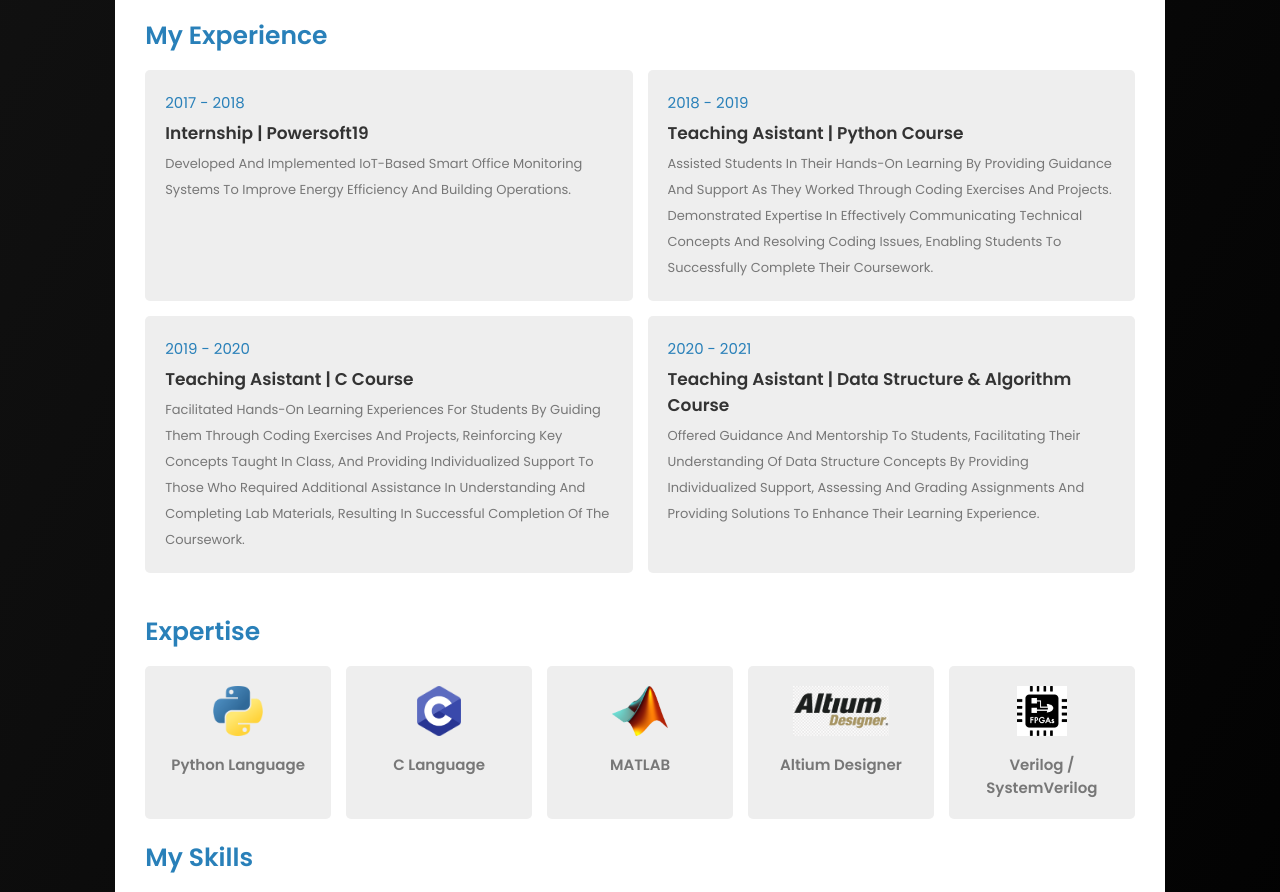
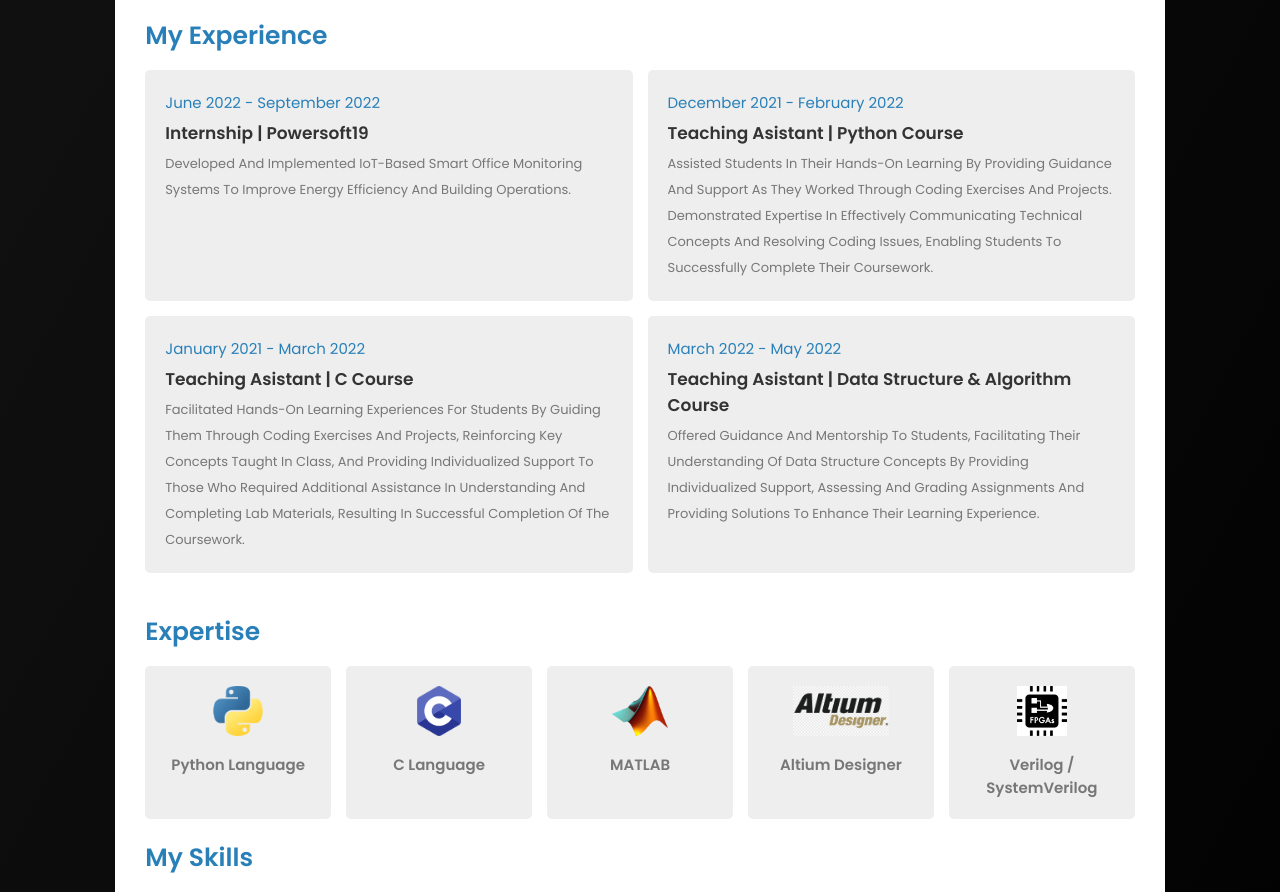
Before and after one commit to YazanHussnain/resume, a plain HTML site: page index.html in a window 1280 px wide. Shown: the part 884-1776 px from the top of the page. Drawn offline with Linux system fonts and the light colour scheme.

Commit message:
Update index.html

```diff
--- a/index.html
+++ b/index.html
@@ -101,22 +101,22 @@
             <h3 class="title">my experience</h3>
             <div class="box-container">
                 <div class="box">
-                    <span>2017 - 2018</span>
+                    <span>June 2022 - September 2022</span>
                     <h3>Internship | Powersoft19</h3>
                     <p>Developed and implemented IoT-based smart office monitoring systems to improve energy efficiency and building operations.</p>
                 </div>
                 <div class="box">
-                    <span>2018 - 2019</span>
+                    <span>December 2021 - February 2022</span>
                     <h3>Teaching Asistant | Python Course</h3>
                     <p>Assisted students in their hands-on learning by providing guidance and support as they worked through coding exercises and projects. Demonstrated expertise in effectively communicating technical concepts and resolving coding issues, enabling students to successfully complete their coursework.</p>
                 </div>
                 <div class="box">
-                    <span>2019 - 2020</span>
+                    <span>January 2021 - March 2022 </span>
                     <h3>Teaching Asistant | C Course</h3>
                     <p>Facilitated hands-on learning experiences for students by guiding them through coding exercises and projects, reinforcing key concepts taught in class, and providing individualized support to those who required additional assistance in understanding and completing lab materials, resulting in successful completion of the coursework.</p>
                 </div>
                 <div class="box">
-                    <span>2020 - 2021</span>
+                    <span>March 2022 - May 2022</span>
                     <h3>Teaching Asistant | Data Structure & Algorithm Course</h3>
                     <p>Offered guidance and mentorship to students, facilitating their understanding of data structure concepts by providing individualized support, assessing and grading assignments and providing solutions to enhance their learning experience.</p>
                 </div>
```
